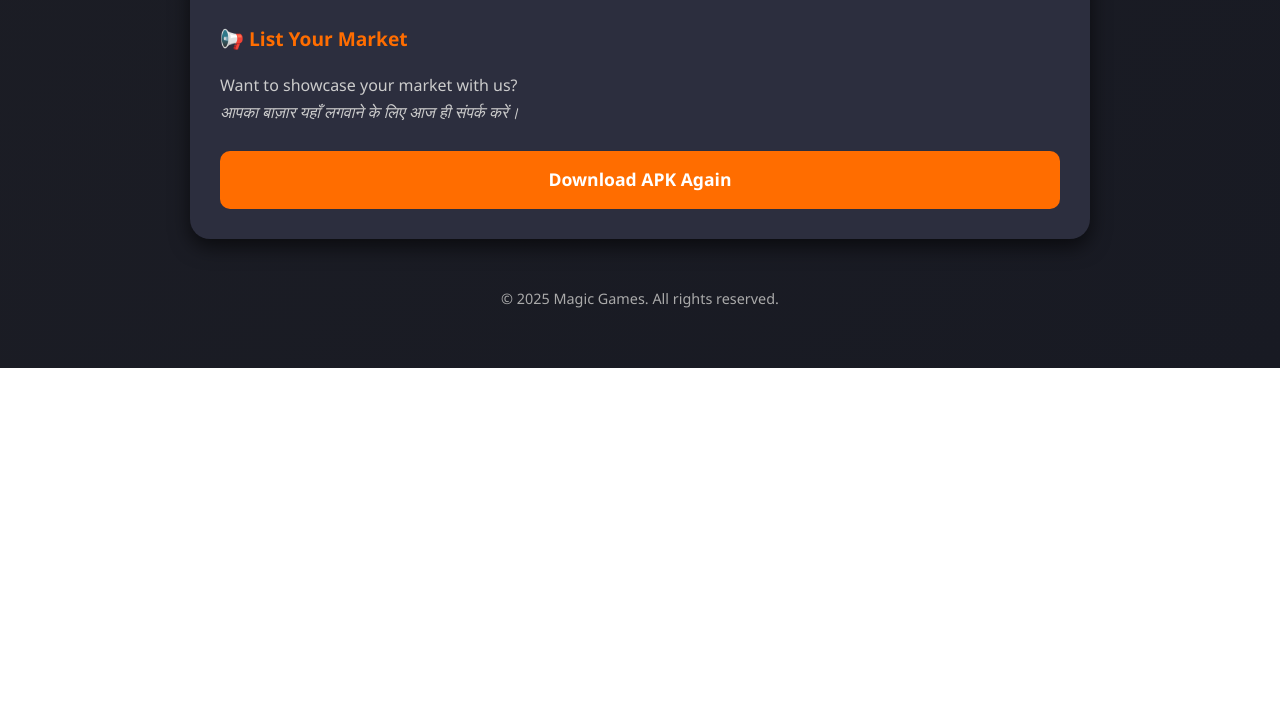
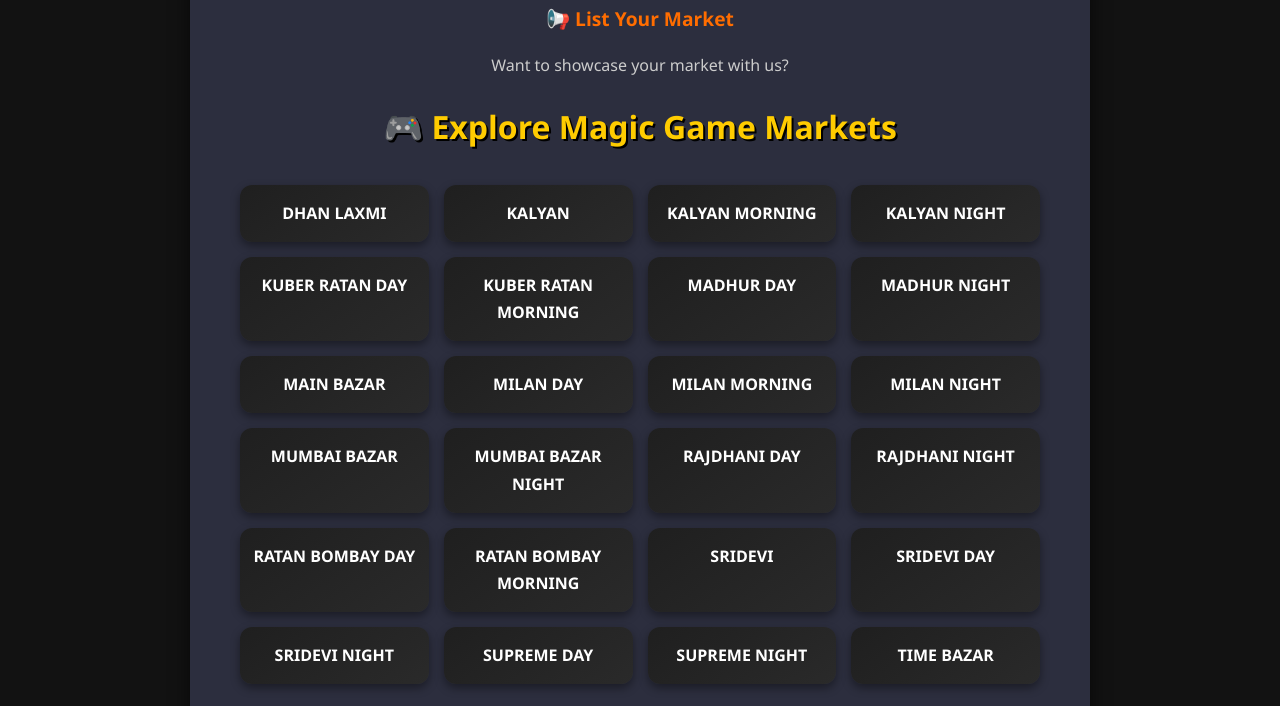
Before and after one commit to Magic00110/magicgame, a website: page index.html in a window 1280 px wide. Shown: the part 1452-2158 px from the top of the page. Before the commit the page ends 1820 px from the top, so only its background shows below. Drawn offline with Linux system fonts and the light colour scheme.

Commit message:
Update index.html

```diff
--- a/index.html
+++ b/index.html
@@ -147,7 +147,28 @@
       font-weight: bold;
       transition: background 0.3s ease;
     }
+ .game-list {
+      display: grid;
+      grid-template-columns: repeat(auto-fit, minmax(160px, 1fr));
+      gap: 15px;
+      max-width: 800px;
+      margin: auto;
+    }
 
+    .game-item {
+      background: linear-gradient(145deg, #1f1f1f, #2a2a2a);
+      padding: 15px 10px;
+      border-radius: 12px;
+      box-shadow: 0 4px 10px rgba(0, 0, 0, 0.4);
+      transition: transform 0.2s ease;
+      font-weight: 600;
+    }
+
+    .game-item:hover {
+      transform: scale(1.05);
+      background: #ffcc00;
+      color: #000;
+    }
     .download-btn:hover {
       background: #e65c00;
     }
@@ -271,7 +292,85 @@
 
     <h3>📢 List Your Market</h3>
     <p>Want to showcase your market with us?<br>
-      <em>आपका बाज़ार यहाँ लगवाने के लिए आज ही संपर्क करें।</em>
+      <!DOCTYPE html>
+<html lang="en">
+<head>
+  <meta charset="UTF-8">
+  <title>Game List</title>
+  <meta name="viewport" content="width=device-width, initial-scale=1.0">
+  <style>
+    body {
+      background: #121212;
+      color: white;
+      font-family: 'Segoe UI', sans-serif;
+      padding: 20px;
+      text-align: center;
+    }
+
+    h1 {
+      color: #ffcc00;
+      margin-bottom: 30px;
+      text-shadow: 2px 2px #000;
+    }
+
+    .game-list {
+      display: grid;
+      grid-template-columns: repeat(auto-fit, minmax(160px, 1fr));
+      gap: 15px;
+      max-width: 800px;
+      margin: auto;
+    }
+
+    .game-item {
+      background: linear-gradient(145deg, #1f1f1f, #2a2a2a);
+      padding: 15px 10px;
+      border-radius: 12px;
+      box-shadow: 0 4px 10px rgba(0, 0, 0, 0.4);
+      transition: transform 0.2s ease;
+      font-weight: 600;
+    }
+
+    .game-item:hover {
+      transform: scale(1.05);
+      background: #ffcc00;
+      color: #000;
+    }
+  </style>
+</head>
+<body>
+
+  <h1>🎮 Explore Magic Game Markets</h1>
+
+  <div class="game-list">
+    <div class="game-item">DHAN LAXMI</div>
+    <div class="game-item">KALYAN</div>
+    <div class="game-item">KALYAN MORNING</div>
+    <div class="game-item">KALYAN NIGHT</div>
+    <div class="game-item">KUBER RATAN DAY</div>
+    <div class="game-item">KUBER RATAN MORNING</div>
+    <div class="game-item">MADHUR DAY</div>
+    <div class="game-item">MADHUR NIGHT</div>
+    <div class="game-item">MAIN BAZAR</div>
+    <div class="game-item">MILAN DAY</div>
+    <div class="game-item">MILAN MORNING</div>
+    <div class="game-item">MILAN NIGHT</div>
+    <div class="game-item">MUMBAI BAZAR</div>
+    <div class="game-item">MUMBAI BAZAR NIGHT</div>
+    <div class="game-item">RAJDHANI DAY</div>
+    <div class="game-item">RAJDHANI NIGHT</div>
+    <div class="game-item">RATAN BOMBAY DAY</div>
+    <div class="game-item">RATAN BOMBAY MORNING</div>
+    <div class="game-item">SRIDEVI</div>
+    <div class="game-item">SRIDEVI DAY</div>
+    <div class="game-item">SRIDEVI NIGHT</div>
+    <div class="game-item">SUPREME DAY</div>
+    <div class="game-item">SUPREME NIGHT</div>
+    <div class="game-item">TIME BAZAR</div>
+  </div>
+
+</body>
+</html>
+
     </p>
 
     <!-- 👇 Bottom Download Button (inside section, with margin) -->
```
